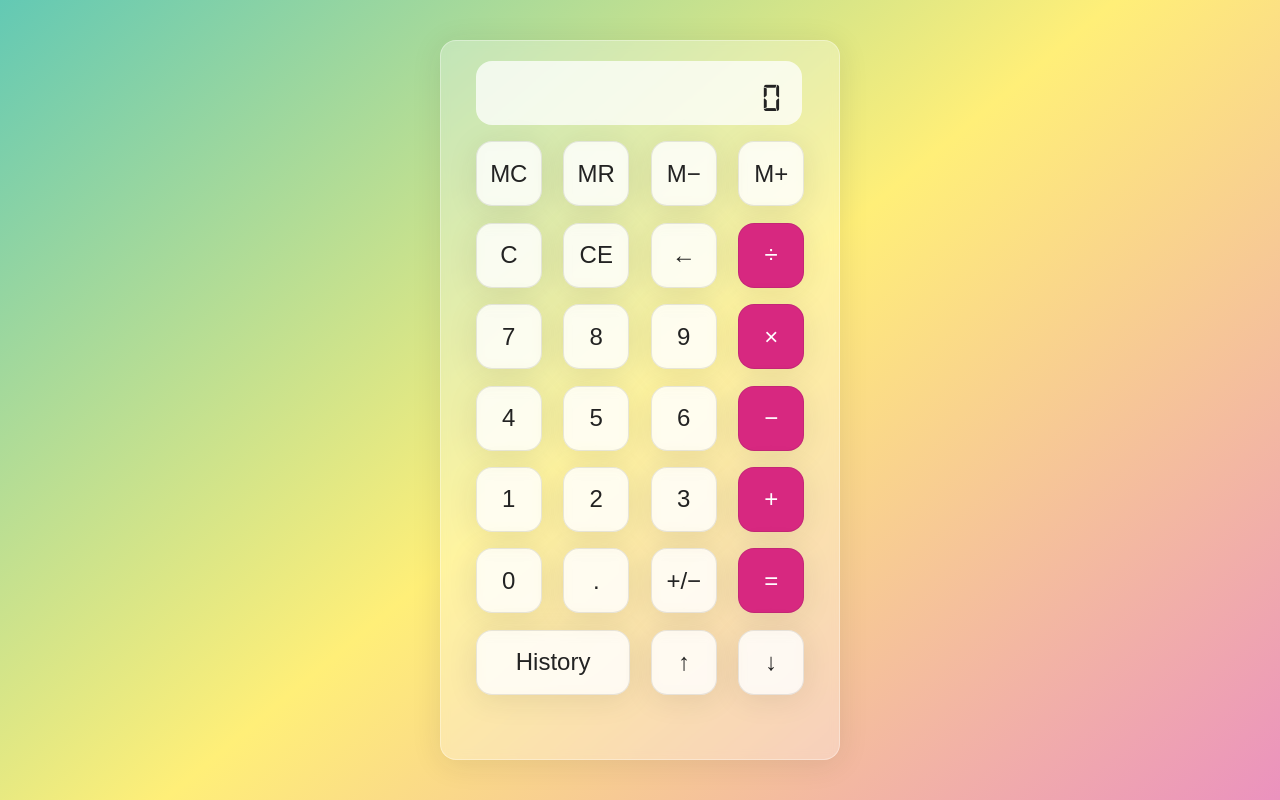
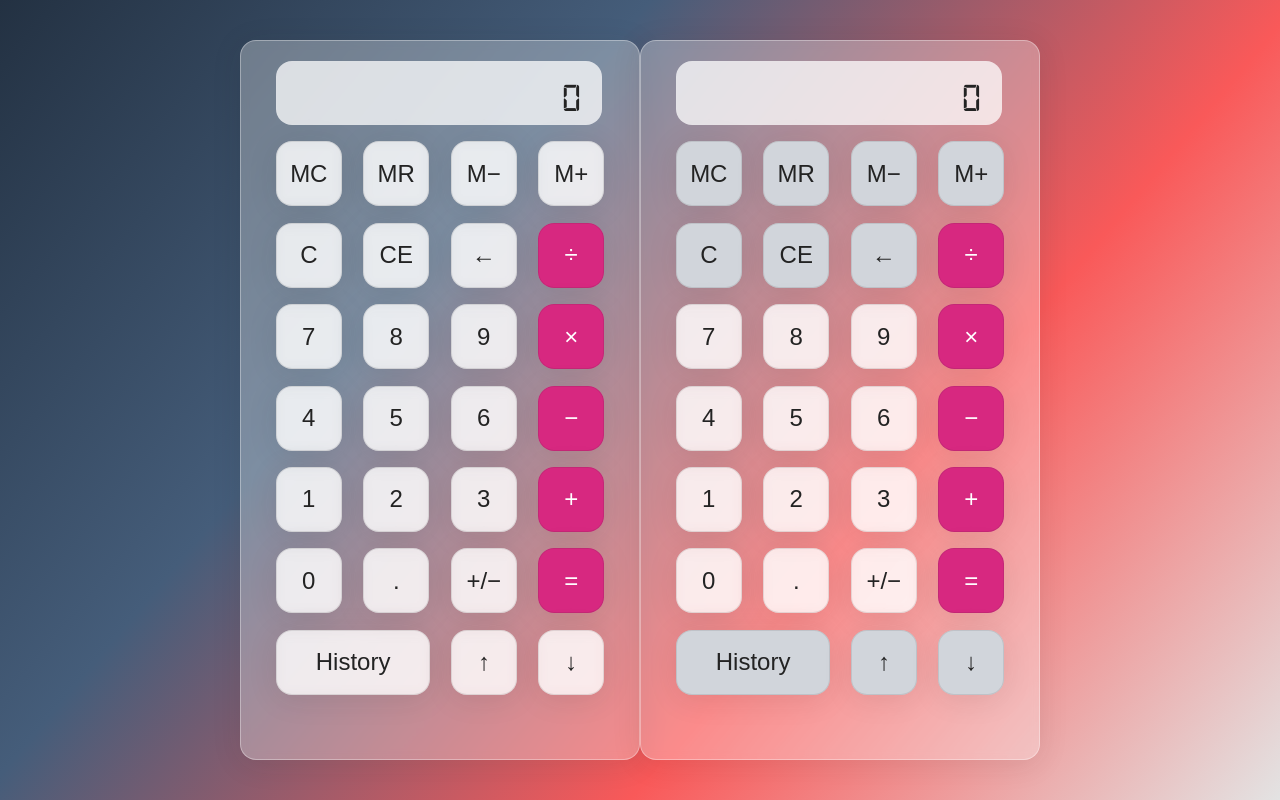
Before and after one commit to human-bunny/online-calculator, a plain HTML site: page index.html in a window 1280 px wide. Drawn offline with Linux system fonts and the light colour scheme.

Commit message:
Implemented darker styling elements

```diff
--- a/index.html
+++ b/index.html
@@ -63,3 +63,69 @@
     <script src="script.js"></script>
   </body>
 </html>
+
+<!DOCTYPE html>
+<html lang="en">
+  <head>
+    <meta charset="UTF-8" />
+    <meta name="viewport" content="width=device-width, initial-scale=1.0" />
+    <link rel="stylesheet" href="style.css" />
+    <title>Calculator</title>
+  </head>
+  <body>
+    <div class="wrapper">
+      <section class="screen">0</section>
+      <section class="calc-buttons">
+        <div class="calc-button-row">
+          <button class="calc-button fnc-key">MC</button>
+          <button class="calc-button fnc-key">MR</button>
+          <button class="calc-button fnc-key">M&minus;</button>
+          <button class="calc-button fnc-key">M&plus;</button>
+        </div>
+
+        <div class="calc-button-row">
+          <button class="calc-button fnc-key">C</button>
+          <button class="calc-button fnc-key">CE</button>
+          <button class="calc-button fnc-key">&larr;</button>
+          <button class="calc-button operator">&divide;</button>
+        </div>
+
+        <div class="calc-button-row">
+          <button class="calc-button">7</button>
+          <button class="calc-button">8</button>
+          <button class="calc-button">9</button>
+          <button class="calc-button operator">&times;</button>
+        </div>
+
+        <div class="calc-button-row">
+          <button class="calc-button">4</button>
+          <button class="calc-button">5</button>
+          <button class="calc-button">6</button>
+          <button class="calc-button operator">&minus;</button>
+        </div>
+
+        <div class="calc-button-row">
+          <button class="calc-button">1</button>
+          <button class="calc-button">2</button>
+          <button class="calc-button">3</button>
+          <button class="calc-button operator">&plus;</button>
+        </div>
+
+        <div class="calc-button-row">
+          <button class="calc-button">0</button>
+          <button class="calc-button">.</button>
+          <button class="calc-button">&plus;/&minus;</button>
+          <button class="calc-button operator">=</button>
+        </div>
+
+        <div class="calc-button-row">
+          <button class="calc-button double fnc-key">History</button>
+          <button class="calc-button fnc-key">&uarr;</button>
+          <button class="calc-button fnc-key">&darr;</button>
+        </div>
+      </section>
+    </div>
+
+    <script src="script.js"></script>
+  </body>
+</html>
--- a/style.css
+++ b/style.css
@@ -13,7 +13,7 @@ html {
 
 body {
   align-items: center;
-  background: linear-gradient(320deg, #eb92be, #ffef78, #63c9b4);
+  background: linear-gradient(130deg, #233142, #455d7a, #f95959, #e3e3e3);
   display: flex;
   font-family: "Dosis", sans-serif;
   font-display: swap;
@@ -94,6 +94,10 @@ body {
   background: #d72880;
 }
 
+.fnc-key {
+  background-color: #d1d5db;
+}
+
 .operator:hover {
   background-color: inherit;
   color: inherit;
```
Also changed, not shown: 1 other file.
